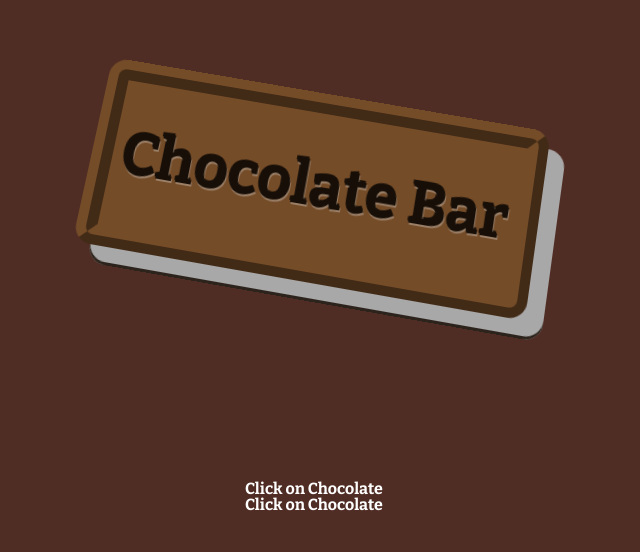
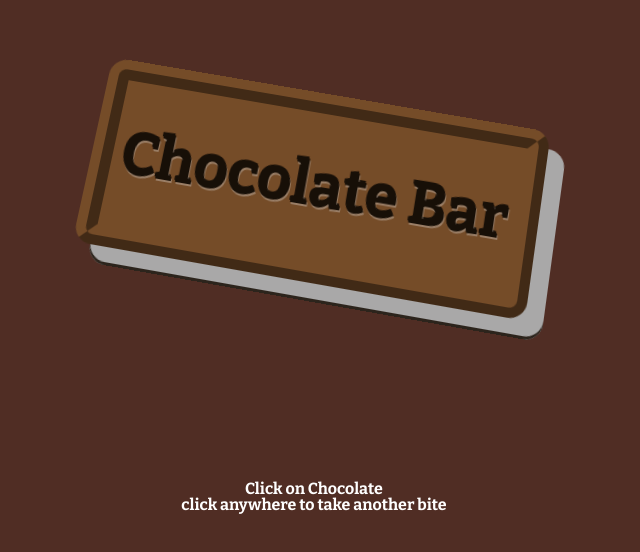
Before and after one commit to itsvedantz/chocolate, a plain HTML site: page new.html in a window 1280 px wide. Shown: the part 214-766 px from the top of the page, without its empty margins (326-966 px from the left). Drawn offline with nearby package versions, Linux system fonts and the light colour scheme.

Commit message:
Update new.html

```diff
--- a/new.html
+++ b/new.html
@@ -15,7 +15,7 @@
     </button>
 
     <div class="instructions">Click on Chocolate</div>
-    <div class="instructionss">Click on Chocolate</div>
+    <div class="instructionss">click anywhere to take another bite</div>
 
     <script>
       console.clear();
```
